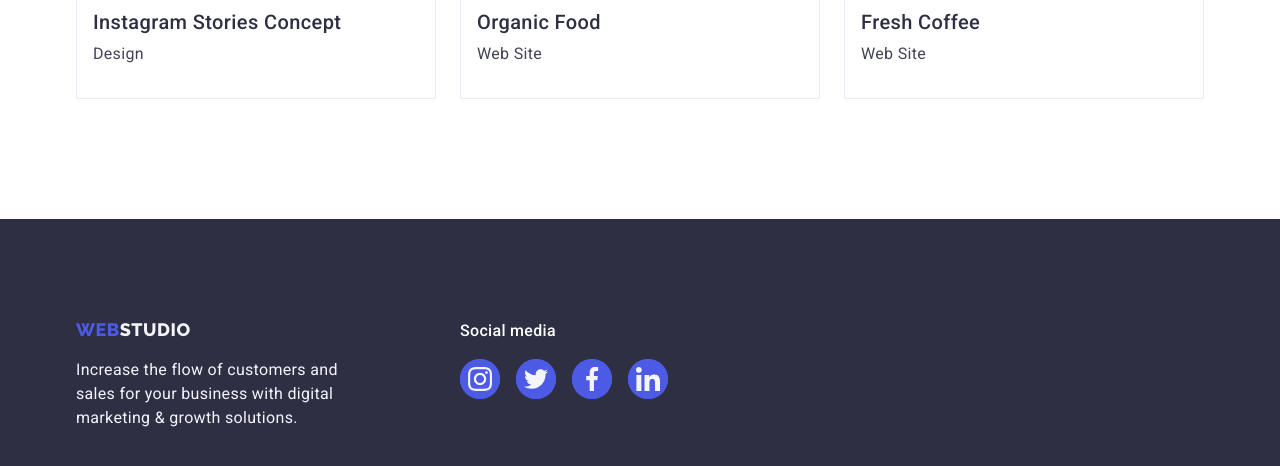
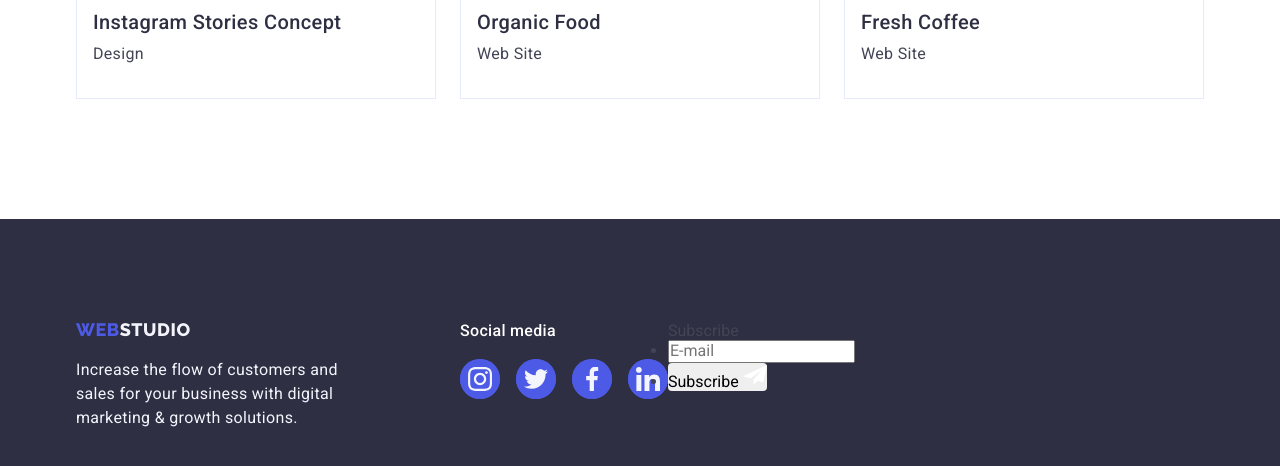
Before and after one commit to KacpeR220199/goit-markup-hw-06, a plain HTML site: page portfolio.html in a window 1280 px wide. Shown: the part 1548-2014 px from the top of the page. Drawn offline with nearby package versions, Linux system fonts and the light colour scheme.

Commit message:
Update portfolio.html

```diff
--- a/portfolio.html
+++ b/portfolio.html
@@ -318,6 +318,31 @@
             </li>
           </ul>
         </div>
+        <div class="subscribe-footer">
+          <p class="acapit-subcribe">Subscribe</p>
+          <ul class="subscribe-list">
+            <li>
+              <form name="subscribe-mail">
+                <label for="subscribes"> </label>
+                <input
+                  id="subscribes"
+                  type="email"
+                  name="email"
+                  class="subscribe-input"
+                  placeholder="E-mail"
+                />
+              </form>
+            </li>
+            <li>
+              <button type="submit" class="subcribe-button">
+                Subscribe
+                <svg width="24" height="24" class="subcribe-svg">
+                  <use href="./images/icons.svg#icon-Frame-3"></use>
+                </svg>
+              </button>
+            </li>
+          </ul>
+        </div>
       </div>
     </footer>
   </body>
```
